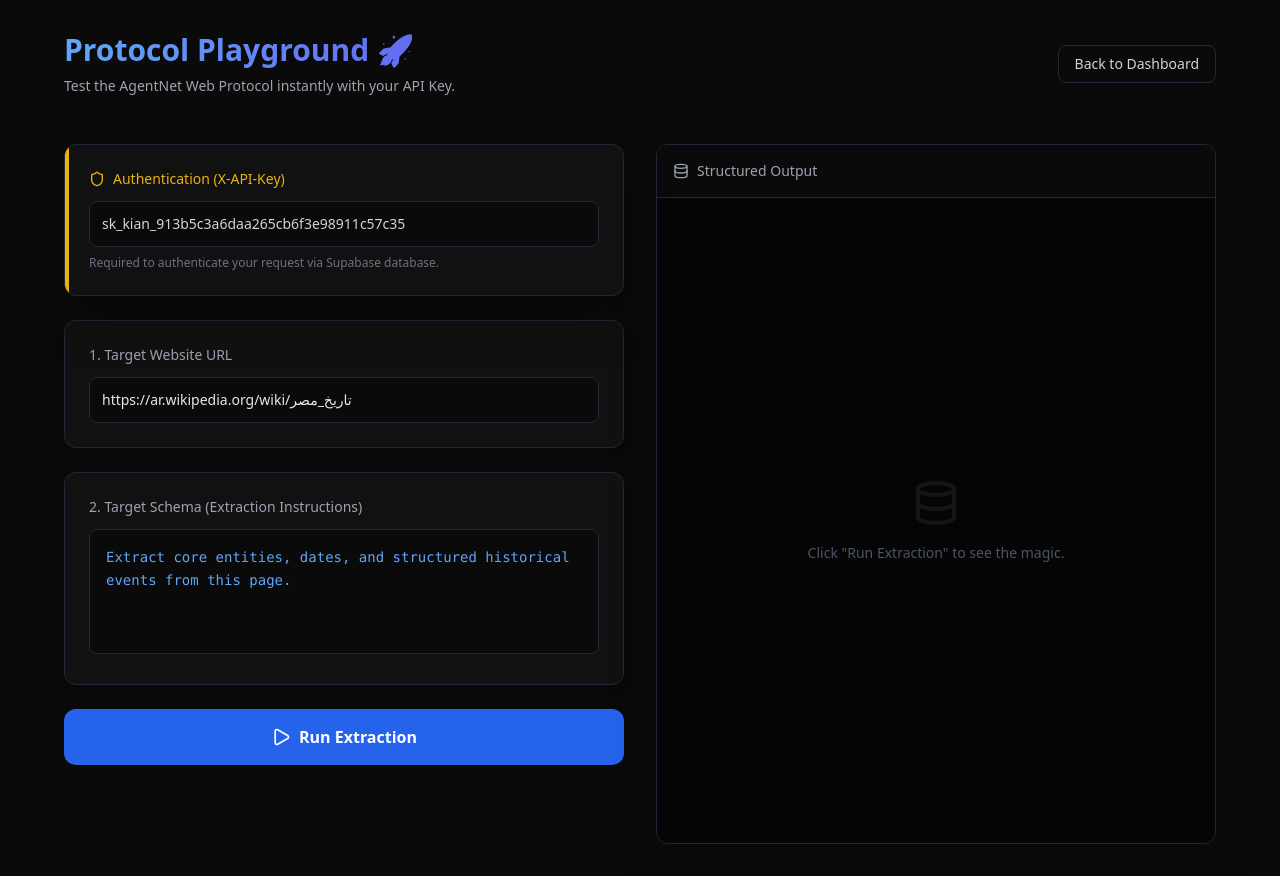
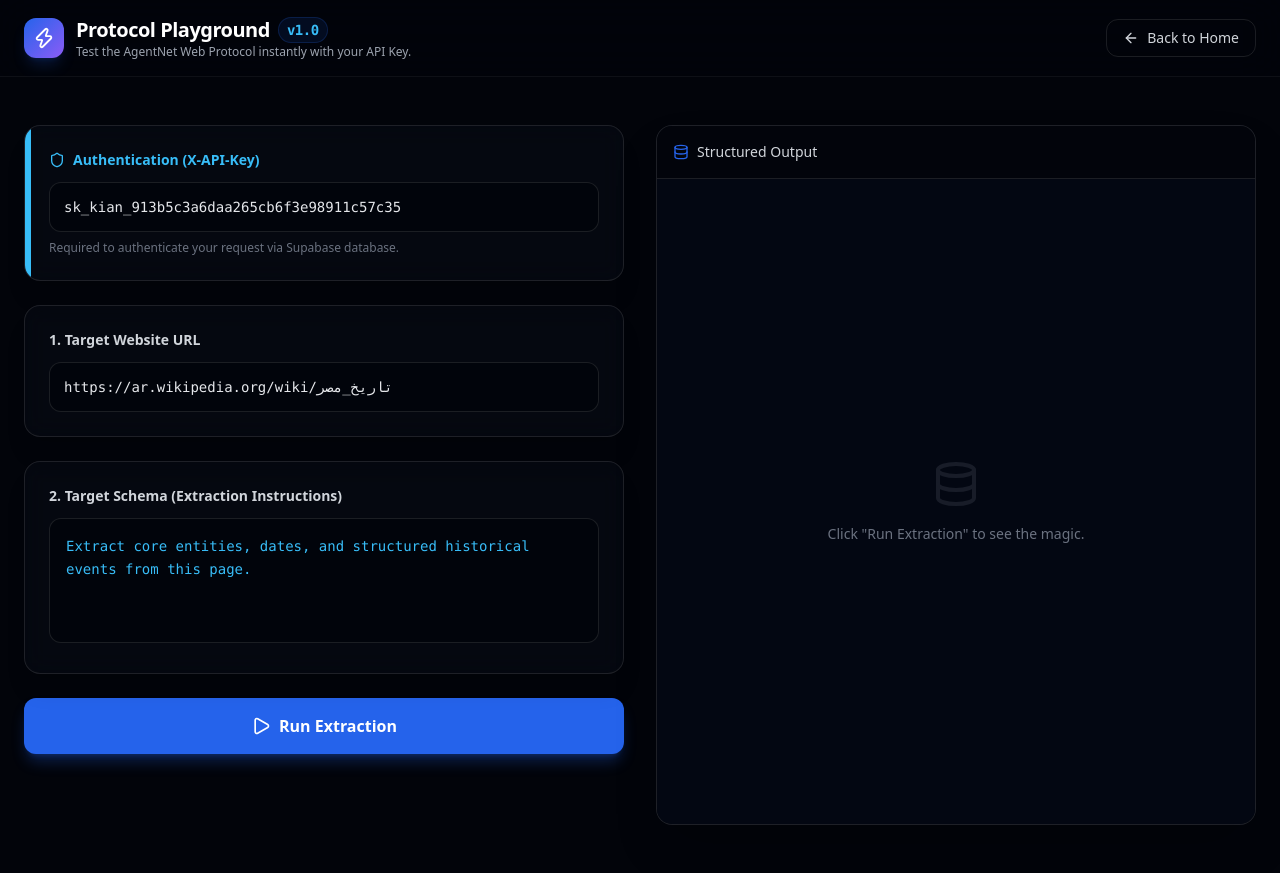
Before and after one commit to chromadreamstudio-netizen/kian-agentnet-ui, a Next.js app: page /playground in a window 1280 px wide. Built offline with nearby package versions, Linux system fonts and the light colour scheme.

Commit message:
feat: redesign playground UI to match kian dark theme

```diff
--- a/src/app/playground/page.tsx
+++ b/src/app/playground/page.tsx
@@ -2,7 +2,7 @@
 
 import { useState } from "react";
 import Link from "next/link";
-import { Play, Copy, Check, Loader2, AlertCircle, Database, Shield } from "lucide-react";
+import { Play, Copy, Check, Loader2, AlertCircle, Database, Shield, ArrowLeft, Zap } from "lucide-react";
 
 export default function ProtocolPlayground() {
   const [apiKey, setApiKey] = useState("sk_kian_913b5c3a6daa265cb6f3e98911c57c35");
@@ -55,66 +55,79 @@ export default function ProtocolPlayground() {
   };
 
   return (
-    <div className="min-h-screen bg-[#0a0a0a] text-white p-8 font-sans selection:bg-blue-500/30">
+    <div className="min-h-screen bg-kian-900 text-white font-sans selection:bg-kian-brand/30 overflow-x-hidden">
+
+      {/* تأثيرات الإضاءة الخلفية */}
+      <div className="fixed top-0 left-0 w-full h-full overflow-hidden pointer-events-none -z-10">
+        <div className="absolute top-[-10%] left-[-10%] w-[40rem] h-[40rem] bg-kian-brand/25 rounded-full mix-blend-screen filter blur-[120px]" />
+        <div className="absolute bottom-[-10%] right-[-10%] w-[35rem] h-[35rem] bg-kian-accent/15 rounded-full mix-blend-screen filter blur-[120px]" />
+      </div>
 
       {/* Header */}
-      <div className="max-w-6xl mx-auto flex justify-between items-center mb-12">
+      <header className="border-b border-white/5 bg-kian-900/80 backdrop-blur-xl sticky top-0 z-50 py-4 px-6">
+        <div className="max-w-7xl mx-auto flex justify-between items-center">
+          <div className="flex items-center gap-3">
+            <div className="w-10 h-10 rounded-xl bg-gradient-to-br from-kian-brand to-kian-accent flex items-center justify-center shadow-lg shadow-kian-brand/20">
+              <Zap size={22} className="text-white" />
+            </div>
             <div>
-          <h1 className="text-3xl font-bold bg-gradient-to-r from-blue-400 to-indigo-500 bg-clip-text text-transparent flex items-center gap-3">
-            Protocol Playground 🚀
+              <h1 className="text-xl font-extrabold tracking-tight text-white flex items-center gap-2">
+                Protocol Playground <span className="text-kian-glow text-sm font-mono px-2 py-0.5 rounded-full bg-kian-brand/10 border border-kian-brand/20">v1.0</span>
               </h1>
-          <p className="text-gray-400 mt-2 text-sm">
+              <p className="text-gray-400 text-xs hidden sm:block">
                 Test the AgentNet Web Protocol instantly with your API Key.
               </p>
             </div>
+          </div>
           <Link
             href="/"
-          className="px-4 py-2 rounded-lg border border-gray-800 text-sm hover:bg-gray-800/50 transition-all text-gray-300"
+            className="flex items-center gap-2 px-4 py-2 rounded-xl border border-white/10 hover:bg-white/5 text-sm transition-all text-gray-300 font-medium"
           >
-          Back to Dashboard
+            <ArrowLeft size={16} /> Back to Home
           </Link>
         </div>
+      </header>
 
-      <div className="max-w-6xl mx-auto grid grid-cols-1 lg:grid-cols-2 gap-8">
+      <main className="max-w-7xl mx-auto px-6 py-12 grid grid-cols-1 lg:grid-cols-2 gap-8">
 
         {/* Left Column: Inputs */}
         <div className="space-y-6">
 
           {/* Auth Card */}
-          <div className="bg-[#111111] p-6 rounded-xl border border-gray-800 shadow-2xl shadow-black/50 relative overflow-hidden">
-            <div className="absolute top-0 left-0 w-1 h-full bg-yellow-500"></div>
-            <label className="flex items-center gap-2 text-sm text-yellow-500 mb-3 font-medium">
+          <div className="bg-kian-800/40 backdrop-blur-md p-6 rounded-2xl border border-white/10 shadow-xl relative overflow-hidden">
+            <div className="absolute top-0 left-0 w-1.5 h-full bg-kian-glow"></div>
+            <label className="flex items-center gap-2 text-sm text-kian-glow mb-3 font-semibold">
               <Shield size={16} /> Authentication (X-API-Key)
             </label>
             <input
               type="text"
               value={apiKey}
               onChange={(e) => setApiKey(e.target.value)}
-              className="w-full bg-[#0a0a0a] border border-gray-800 rounded-lg p-3 text-sm text-gray-300 focus:outline-none focus:border-yellow-500/50 transition-colors"
+              className="w-full bg-kian-900/80 border border-white/10 rounded-xl p-3.5 text-sm text-gray-200 focus:outline-none focus:border-kian-brand transition-colors font-mono"
             />
             <p className="text-xs text-gray-500 mt-2">Required to authenticate your request via Supabase database.</p>
           </div>
 
           {/* URL Input */}
-          <div className="bg-[#111111] p-6 rounded-xl border border-gray-800 shadow-xl">
-            <label className="block text-sm text-gray-400 mb-3 font-medium">1. Target Website URL</label>
+          <div className="bg-kian-800/40 backdrop-blur-md p-6 rounded-2xl border border-white/10 shadow-xl">
+            <label className="block text-sm text-gray-300 mb-3 font-semibold">1. Target Website URL</label>
             <input
               type="text"
               value={url}
               onChange={(e) => setUrl(e.target.value)}
-              className="w-full bg-[#0a0a0a] border border-gray-800 rounded-lg p-3 text-sm text-gray-200 focus:outline-none focus:border-blue-500/50 transition-colors"
+              className="w-full bg-kian-900/80 border border-white/10 rounded-xl p-3.5 text-sm text-gray-200 focus:outline-none focus:border-kian-brand transition-colors font-mono"
               placeholder="https://example.com"
             />
           </div>
 
           {/* Schema Input */}
-          <div className="bg-[#111111] p-6 rounded-xl border border-gray-800 shadow-xl">
-            <label className="block text-sm text-gray-400 mb-3 font-medium">2. Target Schema (Extraction Instructions)</label>
+          <div className="bg-kian-800/40 backdrop-blur-md p-6 rounded-2xl border border-white/10 shadow-xl">
+            <label className="block text-sm text-gray-300 mb-3 font-semibold">2. Target Schema (Extraction Instructions)</label>
             <textarea
               value={schema}
               onChange={(e) => setSchema(e.target.value)}
               rows={4}
-              className="w-full bg-[#0a0a0a] border border-gray-800 rounded-lg p-4 text-sm text-blue-400 font-mono focus:outline-none focus:border-blue-500/50 transition-colors resize-none leading-relaxed"
+              className="w-full bg-kian-900/80 border border-white/10 rounded-xl p-4 text-sm text-kian-glow font-mono focus:outline-none focus:border-kian-brand transition-colors resize-none leading-relaxed"
             />
           </div>
 
@@ -122,10 +135,10 @@ export default function ProtocolPlayground() {
           <button
             onClick={handleRunExtraction}
             disabled={loading}
-            className={`w-full py-4 rounded-xl font-bold flex items-center justify-center gap-2 transition-all duration-300 ${
+            className={`w-full py-4 rounded-xl font-bold flex items-center justify-center gap-2 transition-all duration-300 shadow-lg ${
               loading
-                ? "bg-blue-600/50 cursor-not-allowed text-white/70"
-                : "bg-blue-600 hover:bg-blue-500 hover:shadow-[0_0_30px_-5px_rgba(37,99,235,0.4)] text-white"
+                ? "bg-kian-brand/50 cursor-not-allowed text-white/70 shadow-none"
+                : "bg-kian-brand hover:bg-blue-500 text-white shadow-kian-brand/30 hover:shadow-kian-brand/50"
             }`}
           >
             {loading ? (
@@ -143,35 +156,35 @@ export default function ProtocolPlayground() {
         </div>
 
         {/* Right Column: Output Terminal */}
-        <div className="bg-[#111111] rounded-xl border border-gray-800 flex flex-col overflow-hidden shadow-2xl h-[700px]">
+        <div className="bg-kian-800/40 backdrop-blur-md rounded-2xl border border-white/10 flex flex-col overflow-hidden shadow-2xl h-[700px]">
 
           {/* Terminal Header */}
-          <div className="bg-[#0a0a0a] border-b border-gray-800 p-4 flex justify-between items-center">
-            <div className="flex items-center gap-2 text-sm text-gray-400">
-              <Database size={16} />
+          <div className="bg-kian-900/80 border-b border-white/10 p-4 flex justify-between items-center">
+            <div className="flex items-center gap-2 text-sm text-gray-300 font-medium">
+              <Database size={16} className="text-kian-brand" />
               <span>Structured Output</span>
             </div>
 
             {output && (
               <button
                 onClick={handleCopy}
-                className="flex items-center gap-2 px-3 py-1.5 bg-gray-800 hover:bg-gray-700 rounded-md text-xs font-medium text-gray-300 transition-colors"
+                className="flex items-center gap-2 px-3 py-1.5 bg-white/5 hover:bg-white/10 rounded-lg text-xs font-medium text-gray-300 transition-colors border border-white/10"
               >
-                {copied ? <Check size={14} className="text-green-400" /> : <Copy size={14} />}
+                {copied ? <Check size={14} className="text-emerald-400" /> : <Copy size={14} />}
                 {copied ? "Copied!" : "Copy JSON"}
               </button>
             )}
           </div>
 
           {/* Terminal Body */}
-          <div className="flex-1 p-6 overflow-auto bg-[#050505] relative custom-scrollbar">
+          <div className="flex-1 p-6 overflow-auto bg-[#030712] relative custom-scrollbar">
             {loading ? (
-              <div className="absolute inset-0 flex flex-col items-center justify-center text-blue-500/50">
+              <div className="absolute inset-0 flex flex-col items-center justify-center text-kian-glow bg-kian-900/40 backdrop-blur-sm">
                 <Loader2 size={40} className="animate-spin mb-4" />
-                <p className="text-sm animate-pulse">Initializing AI Agents... reading DOM...</p>
+                <p className="text-sm animate-pulse font-medium">Initializing AI Agents... reading DOM...</p>
               </div>
             ) : error ? (
-              <div className="flex items-start gap-3 text-red-400 bg-red-400/10 p-4 rounded-lg border border-red-400/20">
+              <div className="flex items-start gap-3 text-red-400 bg-red-500/10 p-4 rounded-xl border border-red-500/20">
                 <AlertCircle size={20} className="flex-shrink-0 mt-0.5" />
                 <p className="text-sm font-mono whitespace-pre-wrap">{error}</p>
               </div>
@@ -180,7 +193,7 @@ export default function ProtocolPlayground() {
                 <code dangerouslySetInnerHTML={{ __html: syntaxHighlight(JSON.stringify(output, null, 2)) }} />
               </pre>
             ) : (
-              <div className="h-full flex flex-col items-center justify-center text-gray-600">
+              <div className="h-full flex flex-col items-center justify-center text-gray-500">
                 <Database size={48} className="mb-4 opacity-20" />
                 <p className="text-sm">Click &quot;Run Extraction&quot; to see the magic.</p>
               </div>
@@ -188,7 +201,7 @@ export default function ProtocolPlayground() {
           </div>
         </div>
 
-      </div>
+      </main>
     </div>
   );
 }
```
Lines whose indentation alone changed are shown as unchanged.
